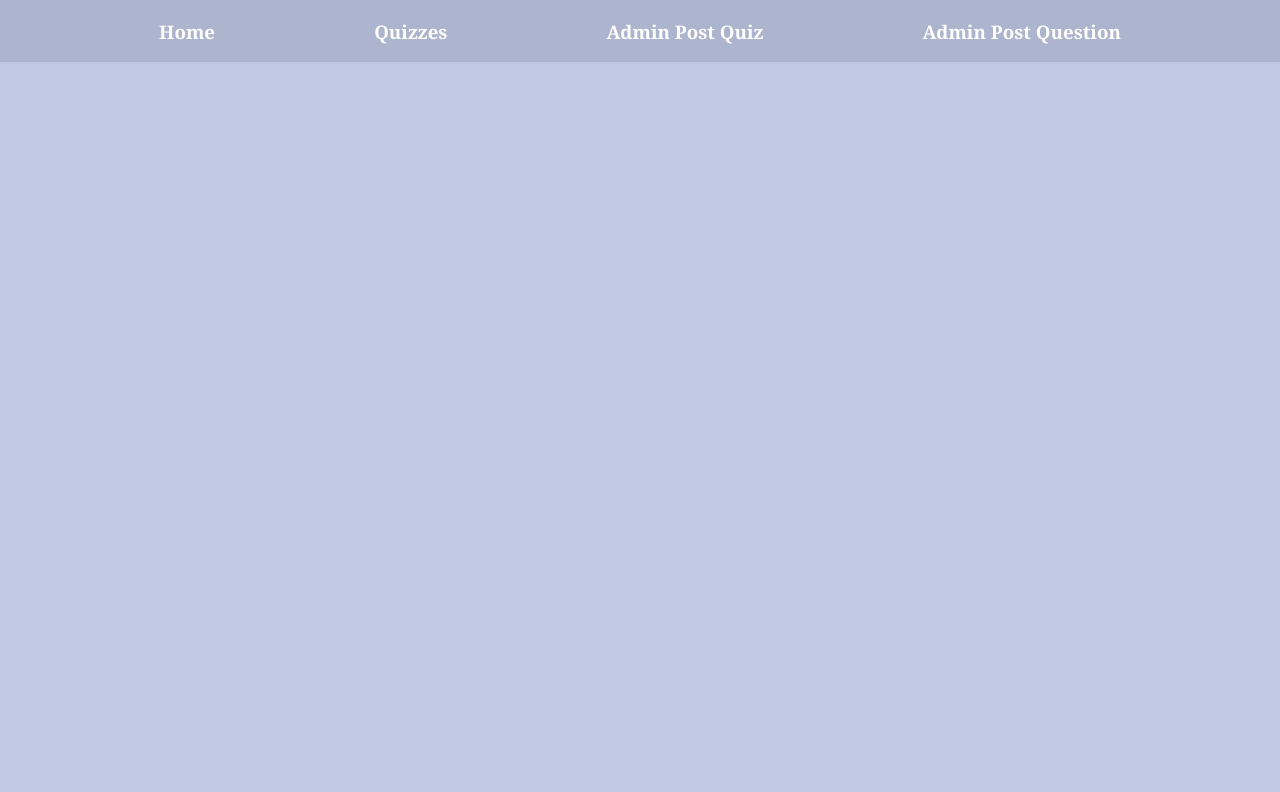
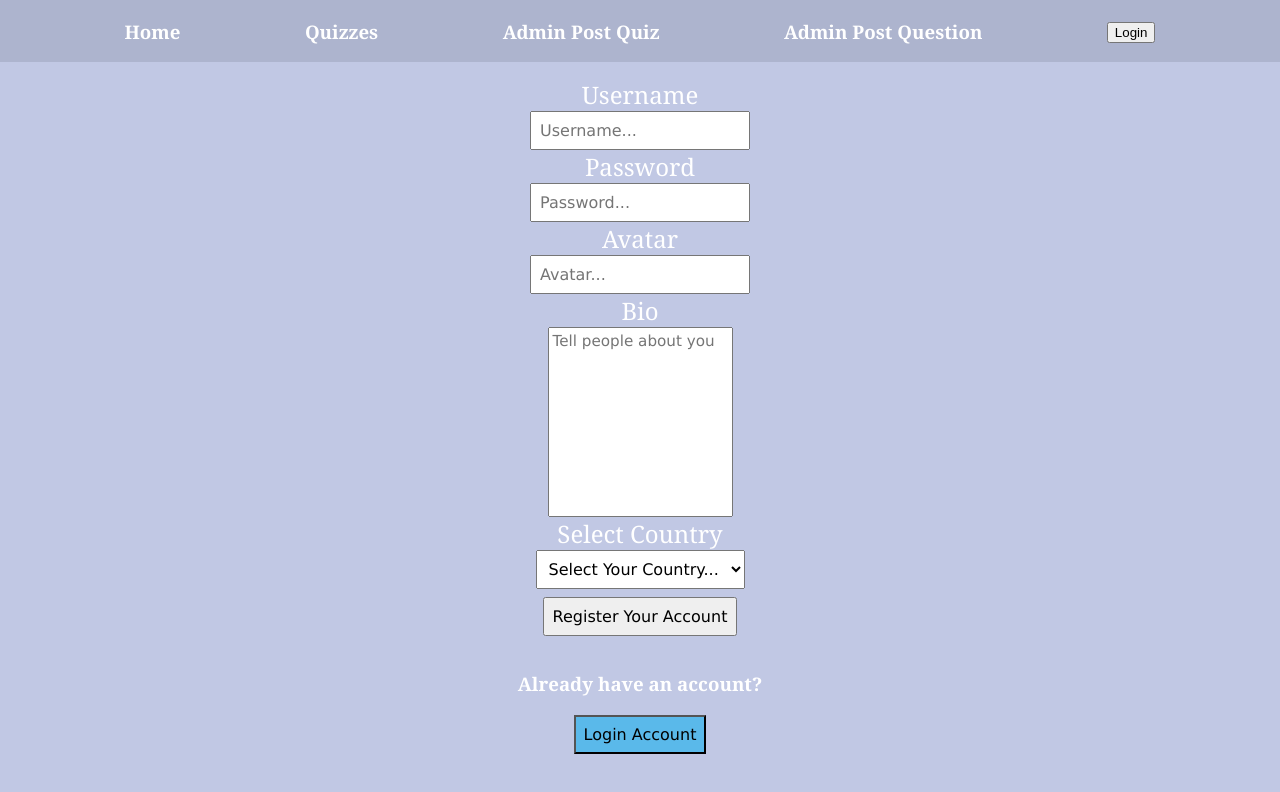
Before and after one commit to JacobHocker/quiz-champion, a React (Create React App) app in the folder client/: page /registration in a window 1280 px wide. Shown: the top 792 px of the page. Built offline with nearby package versions, Linux system fonts and the light colour scheme.

Commit message:
user auth updates

```diff
--- a/client/src/App.js
+++ b/client/src/App.js
@@ -1,16 +1,18 @@
 import './App.css';
 import {Routes, Route} from 'react-router-dom';
-import React from 'react';
+import React, { useState } from 'react';
 import Home from './components/home/Home';
 import Nav from './components/nav/Nav';
 import AdminPostQuizzes from './components/adminPostQuizzes/AdminPostQuizzes';
 import QuizListContainer from './components/quizListContainer/QuizListContainer';
 import QuizDisplayContainer from './components/quizDisplayContainer/QuizDisplayContainer';
 import AdminPostQuestion from './components/adminPostQuestion/AdminPostQuestion';
+import UserRegistration from './components/userRegistration/UserRegistration';
+import UserLogin from './components/userLogin/UserLogin';
 
 
 export default function App() {
-
+  const [user, setUser] = useState(null);
 
 
   return (
@@ -20,6 +22,8 @@ export default function App() {
         <Route element={<Home />} path='/' />
         <Route element={<QuizListContainer />} path='quizzes' />
         <Route element={<QuizDisplayContainer />} path='quiz/:id' />
+        <Route element={<UserRegistration />} path='registration' />
+        <Route element={<UserLogin setUser={setUser} />} path='login' />
         <Route element={<AdminPostQuizzes />} path='admin-post-quiz' />
         <Route element={<AdminPostQuestion />} path='admin-post-question' />
       </Routes>
--- a/client/src/components/nav/Nav.js
+++ b/client/src/components/nav/Nav.js
@@ -17,6 +17,9 @@ export default function Nav() {
             <Link to='/admin-post-question'>
                 <h3>Admin Post Question</h3>
             </Link>
+            <Link to='/login'>
+                <button>Login</button>
+            </Link>
         </div>
     )
 }
--- /dev/null
+++ b/client/src/components/userLogin/UserLogin.js
@@ -0,0 +1,43 @@
+import React, { useState } from 'react';
+import { useNavigate } from 'react-router-dom';
+import axios from 'axios';
+export default function UserLogin({ setUser }) {
+    let navigate = useNavigate();
+    const [username, setUsername] = useState("");
+    const [password, setPassword] = useState("");
+
+
+    const goToRegister = () => {
+        navigate('/registration')
+    }
+
+    const loginUser = () => {
+        const data = { username: username, password: password }
+        axios.post("http://localhost:2000/auth/login", data).then((response) => {
+            console.log(response.data)
+        })
+    }
+    return (
+        <div className='user-login-container'>
+            <div className='user-login-form'>
+                <input
+                type='text'
+                placeholder='Username'
+                onChange={(e) => setUsername(e.target.value)}
+                />
+                <input
+                type='password'
+                placeholder='Password'
+                onChange={(e) => setPassword(e.target.value)}
+                />
+
+                <button className='login-submit-btn' onClick={loginUser}>Login Account</button>
+            </div>
+
+            <div className='to-register-btn-container'>
+                <h3>Don't have an account?</h3>
+                <button onClick={goToRegister} className='to-register-btn'>Register An Account</button>
+            </div>
+        </div>
+    )
+}
--- /dev/null
+++ b/client/src/components/userRegistration/UserRegistration.css
@@ -0,0 +1,62 @@
+.user-registration-container{
+    display: flex;
+    flex-direction: column;
+    justify-content: center;
+    align-items: center;
+}
+.user-register-form{
+    display: flex;
+    flex-direction: column;
+    justify-content: center;
+    align-items: center;
+    margin-top: 1rem;
+    margin-bottom: 1rem;
+}
+.user-register-form label{
+    font-size: 1.5rem;
+}
+
+.create-user-input{
+    font-size: 1rem;
+    font-family: Verdana, Geneva, Tahoma, sans-serif;
+    padding: 0.5rem;
+}
+.create-user-text{
+    font-size: 0.95rem;
+    font-family: Verdana, Geneva, Tahoma, sans-serif;
+    padding: 0.25rem;
+    resize: none;
+}
+.create-user-select{
+    font-size: 1rem;
+    font-family: Verdana, Geneva, Tahoma, sans-serif;
+    padding: 0.5rem;
+}
+.create-user-select:hover{
+    cursor: pointer;
+}
+
+.register-account-btn-container{
+    margin-top: 0.5rem;
+    display: flex;
+    justify-content: center;
+    align-items: center;
+}
+.register-submit-btn{
+    font-size: 1rem;
+    padding: 0.5rem;
+    font-family: Verdana, Geneva, Tahoma, sans-serif;
+}
+.register-submit-btn:hover{
+    cursor: pointer;
+}
+.to-login-btn{
+    font-size: 1rem;
+    background-color: var(--secondary);
+    font-family: Verdana, Geneva, Tahoma, sans-serif;
+    padding: 0.5rem;
+}
+.to-login-btn:hover{
+    cursor: pointer;
+    background-color: var(--primary-dk);
+}
--- /dev/null
+++ b/client/src/components/userRegistration/UserRegistration.js
@@ -0,0 +1,130 @@
+import React, { useState } from 'react'
+import './UserRegistration.css';
+import axios from 'axios';
+import { useNavigate } from 'react-router-dom';
+
+export default function UserRegistration() {
+    let navigate = useNavigate();
+    let [username, setUsername] = useState("");
+    let [password, setPassword] = useState("");
+    let [avatar, setAvatar] = useState("");
+    let [bio, setBio] = useState("");
+    let [country, setCountry] = useState("");
+    let [bronzeCrown, setBronzeCrown] = useState(0);
+    let [silverCrown, setSilverCrown] = useState(0);
+    let [goldCrown, setGoldCrown] = useState(0);
+    let [platinumCrown, setPlatinumCrown] = useState(0);
+
+    const goToLogin = () => {
+        navigate('/login')
+    };
+    const countries = [
+    {
+        id: 0,
+        countryName: "Select Your Country...",
+        countryImage: "N/A",
+    },
+    {
+        id: 1,
+        countryName: "United States",
+        countryImage: "https://nosopatches.com/wp-content/uploads/usa-flag.png",
+    },
+    {
+        id: 2,
+        countryName: "Canada",
+        countryImage: "https://dejpknyizje2n.cloudfront.net/svgcustom/clipart/preview/canada-flag-sticker-5804-21543-550x550.png"
+    },
+    {
+        id: 3,
+        countryName: "Mexico",
+        countryImage: "https://dejpknyizje2n.cloudfront.net/svgcustom/clipart/preview/mexico-flag-sticker-5879-21415-550x550.png",
+    }
+    ]
+    const registerUser = () => {
+        axios.post("http://localhost:2000/auth", {
+            username: username,
+            password: password,
+            avatar: avatar,
+            bio: bio,
+            country: country,
+            bronzeCrown: bronzeCrown,
+            silverCrown: silverCrown,
+            goldCrown: goldCrown,
+            platinumCrown: platinumCrown
+        })
+        .then(() => {
+            setBronzeCrown(0)
+            setSilverCrown(0)
+            setGoldCrown(0)
+            setPlatinumCrown(0)
+        })
+    }
+
+    return (
+        <div className='user-registration-container'>
+            <div className='user-register-form'>
+                <label>Username</label>
+                <input
+                autoComplete='off'
+                type='text'
+                className='create-user-input'
+                onChange={(e) => {setUsername(e.target.value)}}
+                placeholder='Username...'
+                />
+                <label>Password</label>
+                <input
+                autoComplete='off'
+                type='password'
+                className='create-user-input'
+                onChange={(e) => {setPassword(e.target.value)}}
+                placeholder='Password...'
+                />
+                <label>Avatar</label>
+                <input
+                autoComplete='off'
+                type='text'
+                className='create-user-input'
+                onChange={(e) => {setAvatar(e.target.value)}}
+                placeholder='Avatar...'
+                />
+                <label>Bio</label>
+                <textarea
+                rows={10}
+                type='text'
+                className='create-user-text'
+                onChange={(e) => {setBio(e.target.value)}}
+                placeholder='Tell people about you'
+                />
+                <label>Select Country</label>
+                <select
+                name='country'
+                className='create-user-select'
+                value={country}
+                onChange={(e) => setCountry(e.target.value)}
+                >
+                    {countries.map((country) => (
+                        <option
+                        key={country.id}
+                        className='create-user-option'
+                        value={country.countryImage}>
+                            {country.countryName}
+                        </option>
+                    ))}
+                </select>
+
+                <div className='register-account-btn-container'>
+                    <button onClick={registerUser} className='register-submit-btn'>
+                        Register Your Account
+                    </button>
+                </div>
+            </div>
+
+            <div className='to-login-btn-container'>
+                <h3>Already have an account?</h3>
+                <button onClick={goToLogin} className='to-login-btn'>
+                    Login Account
+                </button>
+            </div>
+        </div>
+    )
+}
```
Also changed, not shown: client/src/components/userLogin/UserLogin.css (added).
